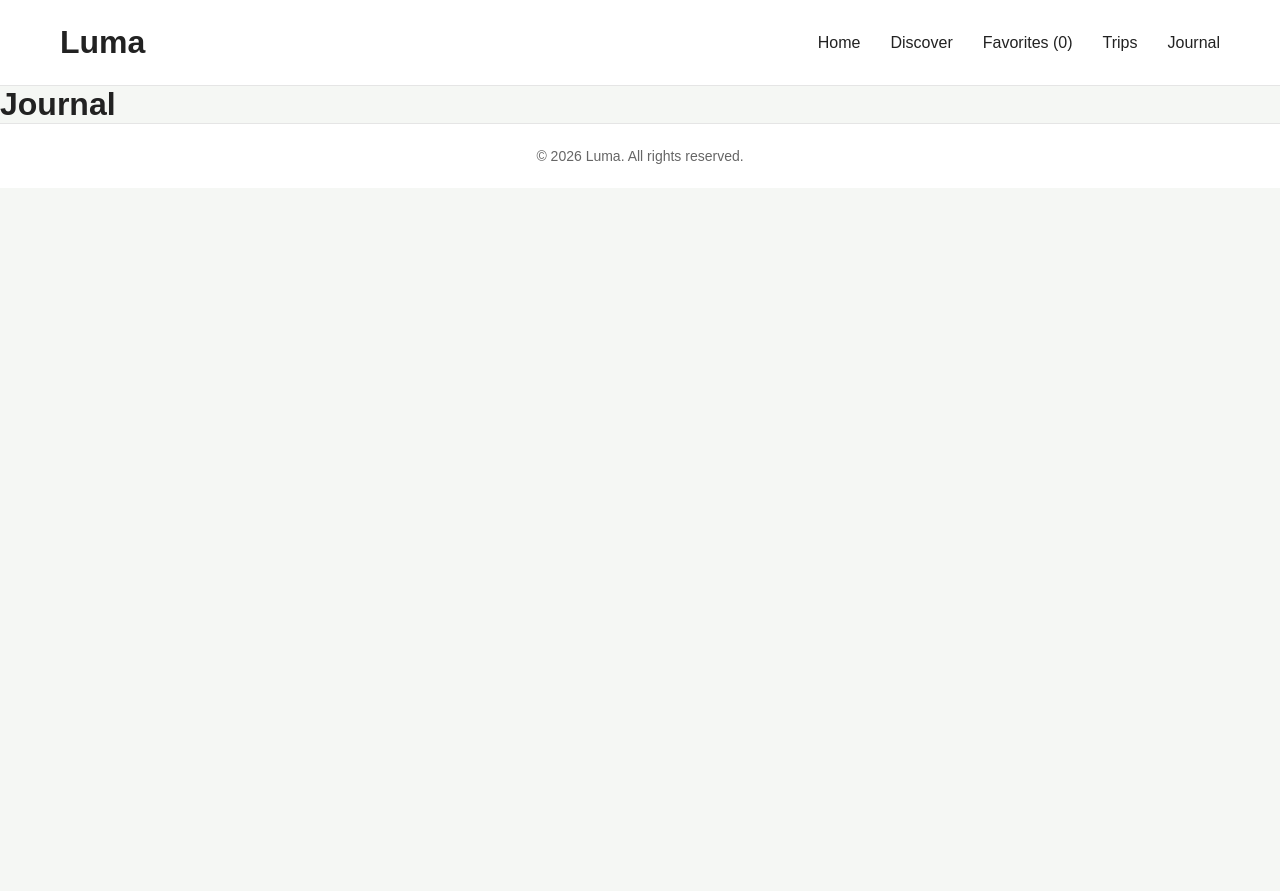
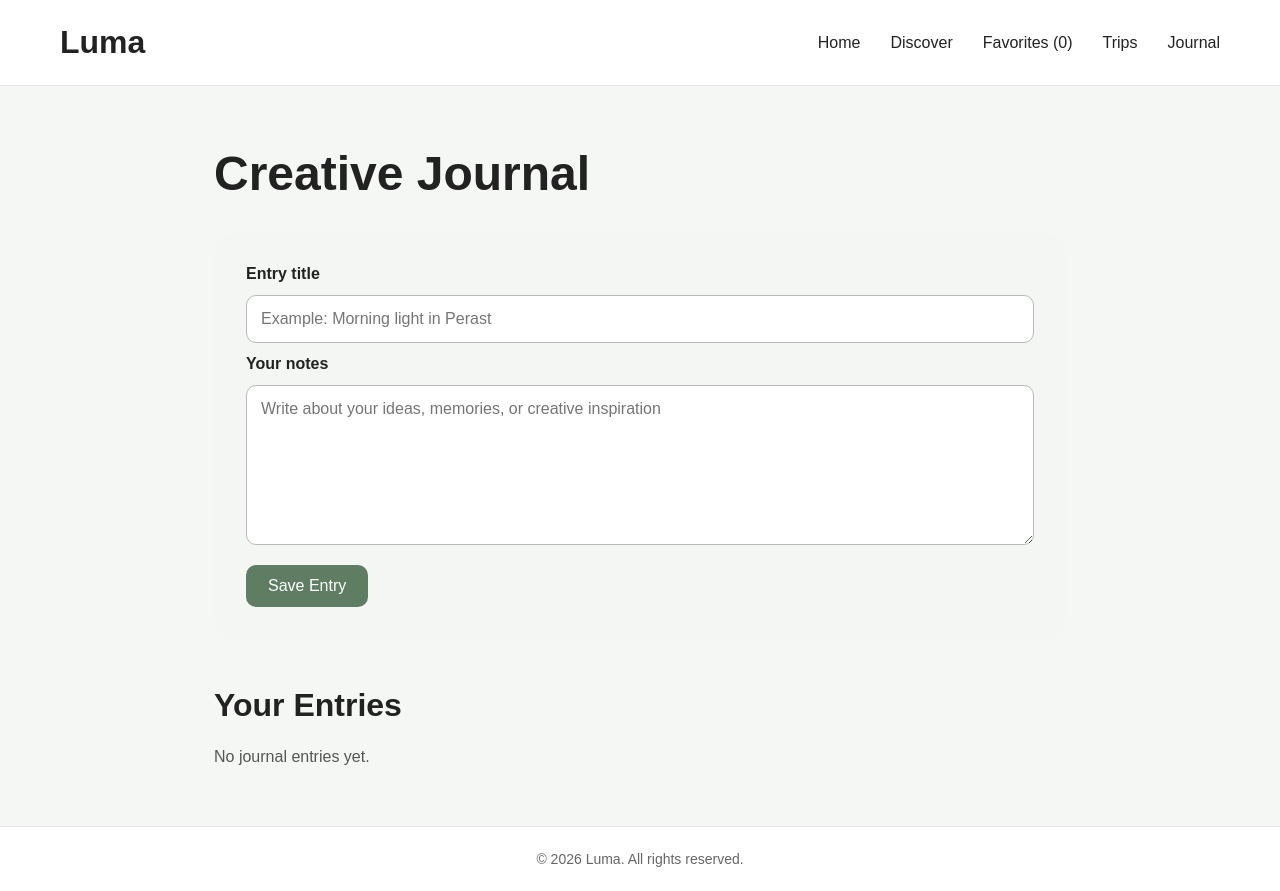
Before and after one commit to Filipmcetinje/luma, a React app in the folder frontend/: page /journal in a window 1280 px wide. Before the commit the page ends 800 px from the top, so only its background shows below. Built offline with nearby package versions, Linux system fonts and the light colour scheme; the HTML template or start-up script is replaced by a standard one.

Commit message:
Add functional creative journal

```diff
--- /dev/null
+++ b/frontend/src/pages/Journal/Journal.css
@@ -0,0 +1,134 @@
+.journal {
+  box-sizing: border-box;
+  max-width: 900px;
+  margin: 0 auto;
+  padding: 60px 24px;
+}
+
+.journal__title {
+  margin: 0 0 32px;
+  font-size: 48px;
+}
+
+.journal__form {
+  display: flex;
+  flex-direction: column;
+  gap: 12px;
+  padding: 32px;
+  border-radius: 20px;
+  background-color: #f3f6f3;
+}
+
+.journal__label {
+  font-weight: 600;
+}
+
+.journal__input,
+.journal__textarea {
+  box-sizing: border-box;
+  width: 100%;
+  padding: 14px;
+  border: 1px solid #b8b8b8;
+  border-radius: 10px;
+  background-color: white;
+  font: inherit;
+}
+
+.journal__textarea {
+  min-height: 160px;
+  resize: vertical;
+}
+
+.journal__button {
+  align-self: flex-start;
+  margin-top: 8px;
+  padding: 12px 22px;
+  border: none;
+  border-radius: 10px;
+  background-color: #5f7d63;
+  color: white;
+  font: inherit;
+  cursor: pointer;
+}
+
+.journal__button:hover {
+  background-color: #4f6c53;
+}
+
+.journal__error {
+  margin: 0;
+  color: #b42318;
+  font-weight: 600;
+}
+
+.journal__entries {
+  margin-top: 48px;
+}
+
+.journal__entries-title {
+  margin: 0 0 24px;
+  font-size: 32px;
+}
+
+.journal__empty {
+  color: #555;
+}
+
+.journal__list {
+  display: grid;
+  gap: 20px;
+  margin: 0;
+  padding: 0;
+  list-style: none;
+}
+
+.journal__entry {
+  padding: 24px;
+  border: 1px solid #e5e5e5;
+  border-radius: 16px;
+  background-color: white;
+}
+
+.journal__entry-date {
+  margin: 0 0 8px;
+  color: #777;
+  font-size: 14px;
+}
+
+.journal__entry-title {
+  margin: 0 0 12px;
+  font-size: 24px;
+}
+
+.journal__entry-text {
+  margin: 0 0 20px;
+  line-height: 1.6;
+  white-space: pre-wrap;
+}
+
+.journal__delete-button {
+  padding: 10px 16px;
+  border: 1px solid #b42318;
+  border-radius: 8px;
+  background-color: white;
+  color: #b42318;
+  cursor: pointer;
+}
+
+.journal__delete-button:hover {
+  background-color: #fff1f0;
+}
+
+@media screen and (max-width: 700px) {
+  .journal {
+    padding: 40px 20px;
+  }
+
+  .journal__title {
+    font-size: 40px;
+  }
+
+  .journal__form {
+    padding: 24px;
+  }
+}
--- a/frontend/src/pages/Journal/Journal.jsx
+++ b/frontend/src/pages/Journal/Journal.jsx
@@ -1,7 +1,111 @@
+import { useEffect, useState } from "react";
+import "./Journal.css";
+
 function Journal() {
+  const [entryTitle, setEntryTitle] = useState("");
+  const [entryText, setEntryText] = useState("");
+  const [entries, setEntries] = useState(() => {
+    const savedEntries = localStorage.getItem("journalEntries");
+
+    return savedEntries ? JSON.parse(savedEntries) : [];
+  });
+
+  const [formError, setFormError] = useState("");
+
+  useEffect(() => {
+    localStorage.setItem("journalEntries", JSON.stringify(entries));
+  }, [entries]);
+
+  function handleSubmit(event) {
+    event.preventDefault();
+
+    const trimmedTitle = entryTitle.trim();
+    const trimmedText = entryText.trim();
+
+    if (!trimmedTitle || !trimmedText) {
+      setFormError("Please add both a title and journal notes.");
+      return;
+    }
+    setFormError("");
+
+    const newEntry = {
+      id: Date.now(),
+      title: trimmedTitle,
+      text: trimmedText,
+      createdAt: new Date().toLocaleDateString(),
+    };
+
+    setEntries((currentEntries) => [newEntry, ...currentEntries]);
+    setEntryTitle("");
+    setEntryText("");
+  }
+
+  function handleDeleteEntry(entryId) {
+    setEntries((currentEntries) =>
+      currentEntries.filter((entry) => entry.id !== entryId),
+    );
+  }
+
   return (
-    <main>
-      <h1>Journal</h1>
+    <main className="journal">
+      <h1 className="journal__title">Creative Journal</h1>
+
+      <form className="journal__form" onSubmit={handleSubmit}>
+        <label className="journal__label" htmlFor="entry-title">
+          Entry title
+        </label>
+
+        <input
+          className="journal__input"
+          id="entry-title"
+          type="text"
+          placeholder="Example: Morning light in Perast"
+          value={entryTitle}
+          onChange={(event) => setEntryTitle(event.target.value)}
+        />
+
+        <label className="journal__label" htmlFor="entry-text">
+          Your notes
+        </label>
+
+        <textarea
+          className="journal__textarea"
+          id="entry-text"
+          placeholder="Write about your ideas, memories, or creative inspiration"
+          value={entryText}
+          onChange={(event) => setEntryText(event.target.value)}
+        />
+        {formError && <p className="journal__error">{formError}</p>}
+
+        <button className="journal__button" type="submit">
+          Save Entry
+        </button>
+      </form>
+
+      <section className="journal__entries">
+        <h2 className="journal__entries-title">Your Entries</h2>
+
+        {entries.length === 0 ? (
+          <p className="journal__empty">No journal entries yet.</p>
+        ) : (
+          <ul className="journal__list">
+            {entries.map((entry) => (
+              <li className="journal__entry" key={entry.id}>
+                <p className="journal__entry-date">{entry.createdAt}</p>
+                <h3 className="journal__entry-title">{entry.title}</h3>
+                <p className="journal__entry-text">{entry.text}</p>
+                <button
+                  className="journal__delete-button"
+                  type="button"
+                  onClick={() => handleDeleteEntry(entry.id)}
+                >
+                  Delete
+                </button>
+              </li>
+            ))}
+          </ul>
+        )}
+      </section>
     </main>
   );
 }
```
